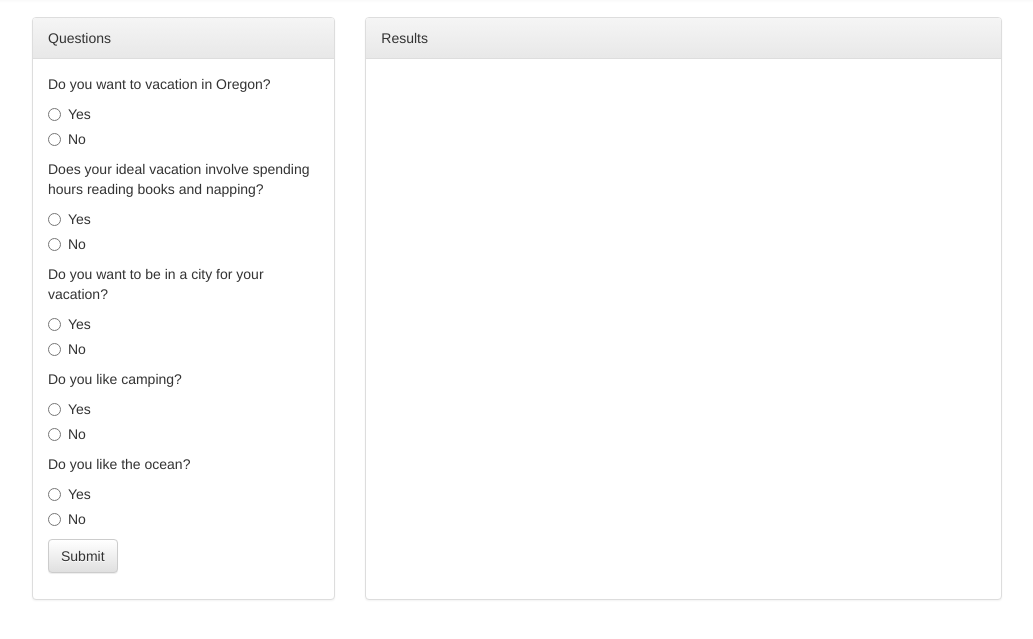
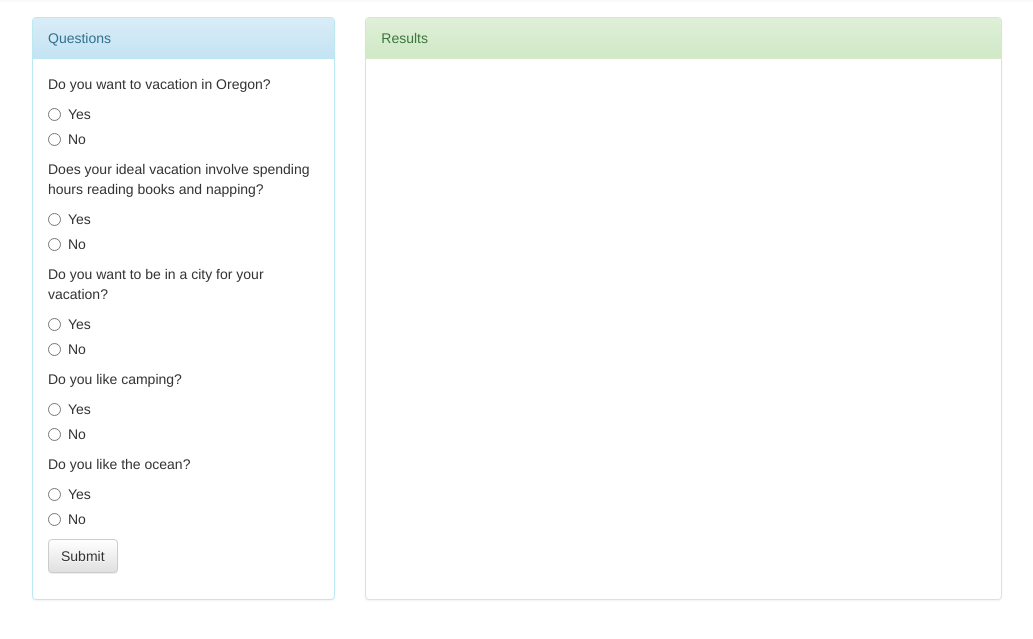
Before and after one commit to ottoetc/vacation-suggester, a plain HTML site: page index.html in a window 1280 px wide. Shown: the part 53-692 px from the top of the page, without its empty margins (123-1156 px from the left). Drawn offline with Linux system fonts and the light colour scheme.

Commit message:
Change panel colors, cleanup html formatting

```diff
--- a/index.html
+++ b/index.html
@@ -1,4 +1,3 @@
-<!DOCTYPE html>
 <!DOCTYPE html>
 <html lang="en">
 </html>
@@ -21,7 +20,6 @@
     <![endif]-->
   </head>
   <body>
-    <!-- Navigation -->
     <nav class="navbar navbar-default navbar-fixed-top">
       <div class="container">
         <div class="navbar-header">
@@ -32,7 +30,7 @@
     <div class="container">
       <div class="row">
         <div class="col-sm-4">
-          <div class="panel panel-default">
+          <div class="panel panel-info">
             <div class="panel-heading">Questions</div>
             <div class="panel-body">
               <form>
@@ -53,7 +51,6 @@
                     </label>
                   </div>
                 </fieldset>
-
                 <fieldset id="readingNappingQuestion">
                   <p>
                     Does your ideal vacation involve spending hours reading books and napping?
@@ -71,7 +68,6 @@
                     </label>
                   </div>
                 </fieldset>
-
                 <fieldset id="cityQuestion">
                   <p>
                     Do you want to be in a city for your vacation?
@@ -89,7 +85,6 @@
                     </label>
                   </div>
                 </fieldset>
-
                 <fieldset id="campingQuestion">
                   <p>
                     Do you like camping?
@@ -107,7 +102,6 @@
                     </label>
                   </div>
                 </fieldset>
-
                 <fieldset id="oceanQuestion">
                   <p>
                     Do you like the ocean?
@@ -125,16 +119,13 @@
                     </label>
                   </div>
                 </fieldset>
-
-
-
                 <button type="submit" class="btn btn-default">Submit</button>
               </form>
             </div>
           </div>
         </div>
         <div class="col-sm-8">
-          <div class="panel panel-default">
+          <div class="panel panel-success">
             <div class="panel-heading">Results</div>
             <div class="panel-body">
               <div id="suggestion"></div>
```
